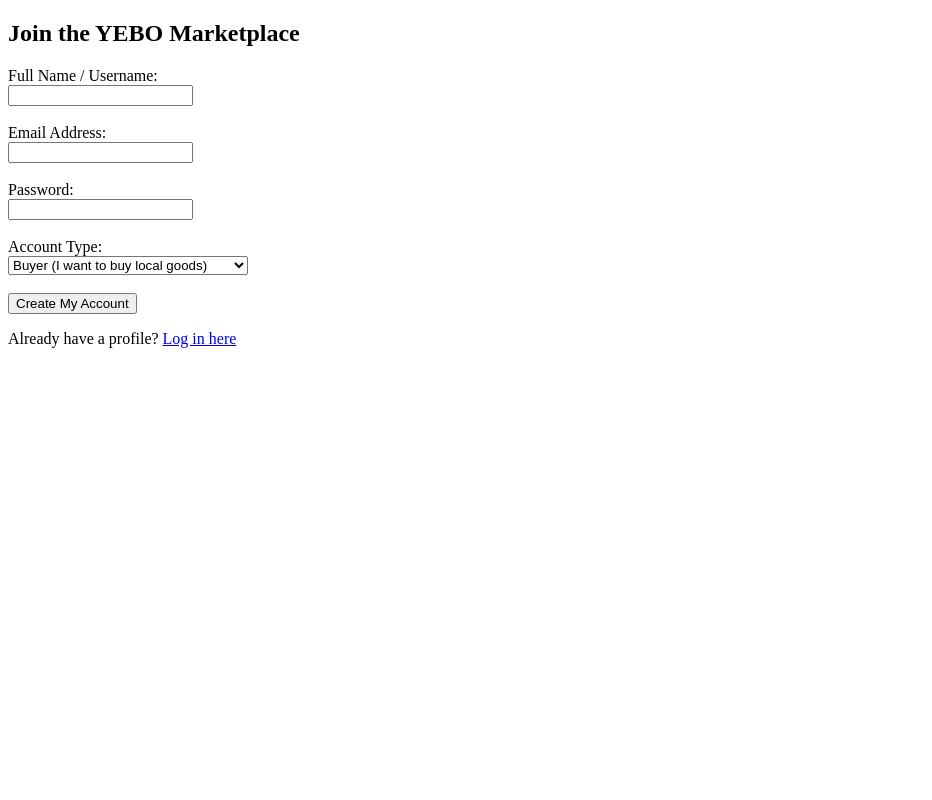
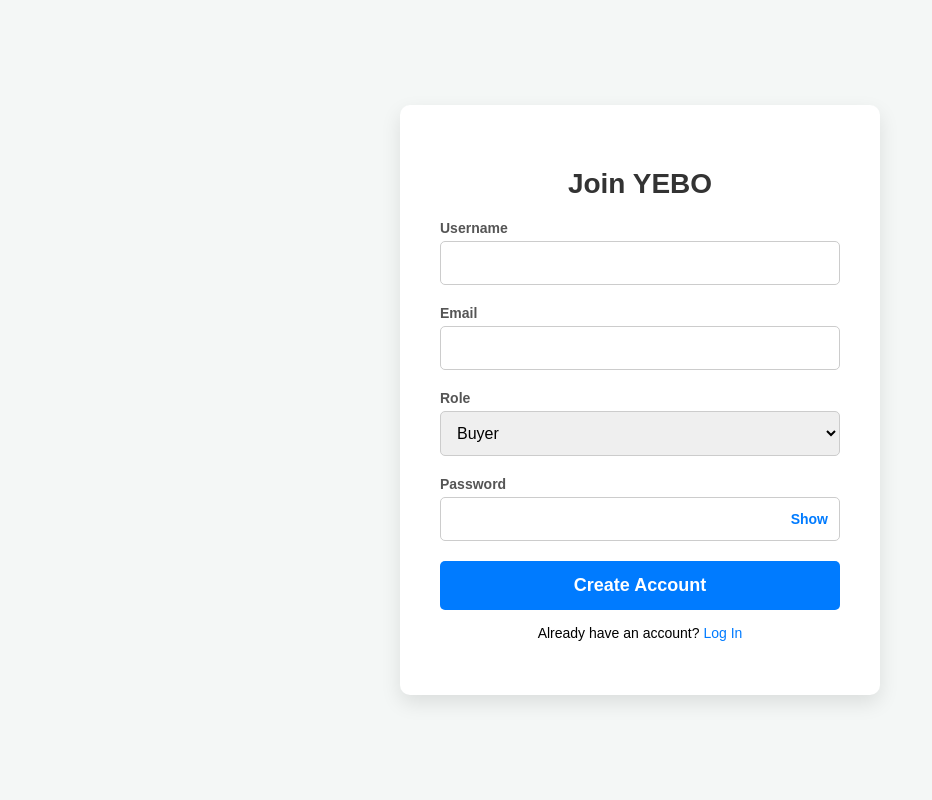
Before and after one commit to eduv4951994/yebo-marketplace, a PHP site: page /register.php in a window 1280 px wide. Shown: the whole page, without its empty margins (0-932 px from the left). Run offline with PHP 8.4, Linux system fonts and the light colour scheme.

Commit message:
Made js seperate file and made login and regiter look beter

```diff
--- /dev/null
+++ b/assets/js/scripts.js
@@ -0,0 +1,30 @@
+// Show/Hide Password Toggle
+function togglePassword(inputId, toggleTextId) {
+    const input = document.getElementById(inputId);
+    const toggleText = document.getElementById(toggleTextId);
+    if (input.type === "password") {
+        input.type = "text";
+        toggleText.innerText = "Hide";
+    } else {
+        input.type = "password";
+        toggleText.innerText = "Show";
+    }
+}
+
+// Simple Registration Check (Just checks length now)
+function validateRegistration(event) {
+    const pass = document.getElementById('password').value;
+    const errorMsg = document.getElementById('pass-error');
+
+    errorMsg.style.display = "none"; // Hide error by default
+
+    // Check if password is at least 4 characters
+    if (pass.length < 4) {
+        errorMsg.innerText = "Password must be at least 6 characters.";
+        errorMsg.style.display = "block";
+        event.preventDefault(); // Stop the form from submitting
+        return false;
+    }
+
+    return true;
+}
--- a/register.php
+++ b/register.php
@@ -63,51 +63,65 @@ if ($_SERVER["REQUEST_METHOD"] == "POST") {
 <html lang="en">
 <head>
     <meta charset="UTF-8">
-    <title>YEBO Marketplace - Create Account</title>
+    <meta name="viewport" content="width=device-width, initial-scale=1.0">
+    <title>YEBO - Sign Up</title>
+    <style>
+        /* Card Design */
+        body { font-family: Arial, sans-serif; background-color: #f4f7f6; display: flex; justify-content: center; align-items: center; height: 100vh; margin: 0; }
+        .auth-card { background: white; padding: 40px; border-radius: 10px; box-shadow: 0 8px 20px rgba(0,0,0,0.1); width: 100%; max-width: 400px; }
+        .auth-card h2 { text-align: center; color: #333; margin-bottom: 20px; font-size: 28px; }
+        .input-group { margin-bottom: 20px; position: relative; }
+        .input-group label { display: block; margin-bottom: 5px; color: #555; font-size: 14px; font-weight: bold; }
+        .input-group input, .input-group select { width: 100%; padding: 12px; border: 1px solid #ccc; border-radius: 5px; font-size: 16px; box-sizing: border-box; outline: none; }
+        .input-group input:focus { border-color: #007bff; }
+        .btn-primary { width: 100%; padding: 14px; background: #007bff; color: white; border: none; border-radius: 5px; font-size: 18px; font-weight: bold; cursor: pointer; transition: 0.3s; }
+        .btn-primary:hover { background: #0056b3; }
+        .toggle-password { position: absolute; right: 12px; top: 35px; cursor: pointer; font-size: 14px; color: #007bff; font-weight: bold; user-select: none; }
+        .error-msg { color: #dc3545; font-size: 13px; display: none; margin-top: 5px; font-weight: bold; }
+        .auth-links { text-align: center; margin-top: 15px; font-size: 14px; }
+        .auth-links a { color: #007bff; text-decoration: none; }
+    </style>
 </head>
 <body>
 
-    <h2>Join the YEBO Marketplace</h2>
+    <div class="auth-card">
+        <h2>Join YEBO</h2>
 
-    <?php if (!empty($error)): ?>
-        <p style="color: red; font-weight: bold;"><?php echo htmlspecialchars($error); ?></p>
-    <?php endif; ?>
+        <form action="register.php" method="POST" id="registerForm" onsubmit="return validateRegistration(event)">
 
-    <?php if (!empty($success)): ?>
-        <p style="color: green; font-weight: bold;">
-            <?php echo htmlspecialchars($success); ?> <a href="login.php">Click here to Log In</a>
-        </p>
-    <?php endif; ?>
+            <div class="input-group">
+                <label>Username</label>
+                <input type="text" name="username" required>
+            </div>
 
-    <form action="register.php" method="POST">
+            <div class="input-group">
+                <label>Email</label>
+                <input type="email" name="email" required>
+            </div>
 
-        <div>
-            <label>Full Name / Username:</label><br>
-            <input type="text" name="name" value="<?php echo htmlspecialchars($_POST['name'] ?? ''); ?>" required>
-        </div><br>
+            <div class="input-group">
+                <label>Role</label>
+                <select name="role">
+                    <option value="Buyer">Buyer</option>
+                    <option value="Seller">Seller</option>
+                </select>
+            </div>
 
-        <div>
-            <label>Email Address:</label><br>
-            <input type="email" name="email" value="<?php echo htmlspecialchars($_POST['email'] ?? ''); ?>" required>
-        </div><br>
+            <div class="input-group">
+                <label>Password</label>
+                <input type="password" name="password" id="password" required>
+                <span class="toggle-password" id="togglePass1" onclick="togglePassword('password', 'togglePass1')">Show</span>
+                <div id="pass-error" class="error-msg"></div>
+            </div>
 
-        <div>
-            <label>Password:</label><br>
-            <input type="password" name="password" required>
-        </div><br>
+            <button type="submit" class="btn-primary">Create Account</button>
+        </form>
 
-        <div>
-            <label>Account Type:</label><br>
-            <select name="role" required>
-                <option value="Buyer">Buyer (I want to buy local goods)</option>
-                <option value="Seller">Seller (I want to market my products)</option>
-            </select>
-        </div><br>
+        <div class="auth-links">
+            <p>Already have an account? <a href="login.php">Log In</a></p>
+        </div>
+    </div>
 
-        <button type="submit">Create My Account</button>
-    </form>
-
-    <p>Already have a profile? <a href="login.php">Log in here</a></p>
-
+    <script src="assets/js/scripts.js"></script>
 </body>
 </html>
```
Also changed, not shown: login.php (+36 -17 lines).
